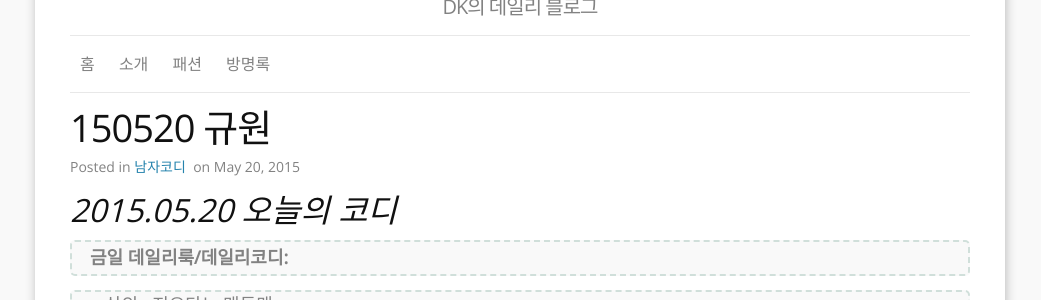
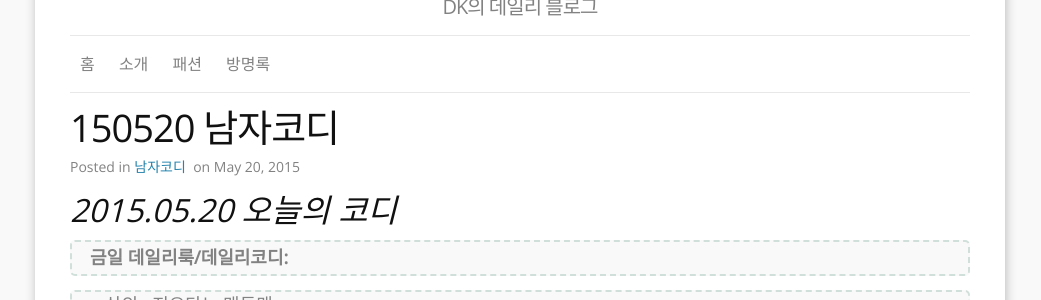
Before and after one commit to kut-fashion/kut-fashion, a Jekyll site: the page built from _posts/2015-05-20-DailyMen3.md, in a window 1280 px wide. Shown: the part 127-427 px from the top of the page, without its empty margins (120-1161 px from the left). Built offline with Jekyll 4.4.1, drawn with Linux system fonts in a browser that asks for light colours; comment, search, counter and statistics services are not loaded.

Commit message:
Update 2015-05-20-DailyMen3.md

```diff
--- a/_posts/2015-05-20-DailyMen3.md
+++ b/_posts/2015-05-20-DailyMen3.md
@@ -1,6 +1,6 @@
 ---
 layout: post
-title:  "150520 규원"
+title:  "150520 남자코디"
 date:   2015-05-20 22:15:00
 categories: 남자코디
 ---
```
